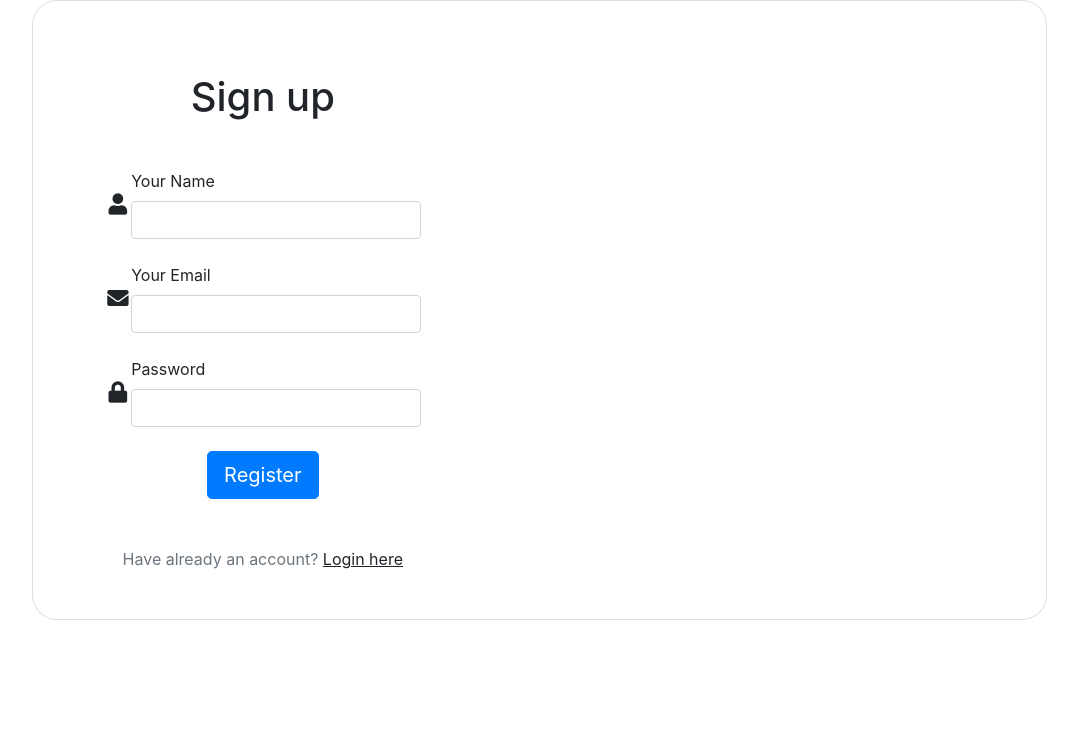
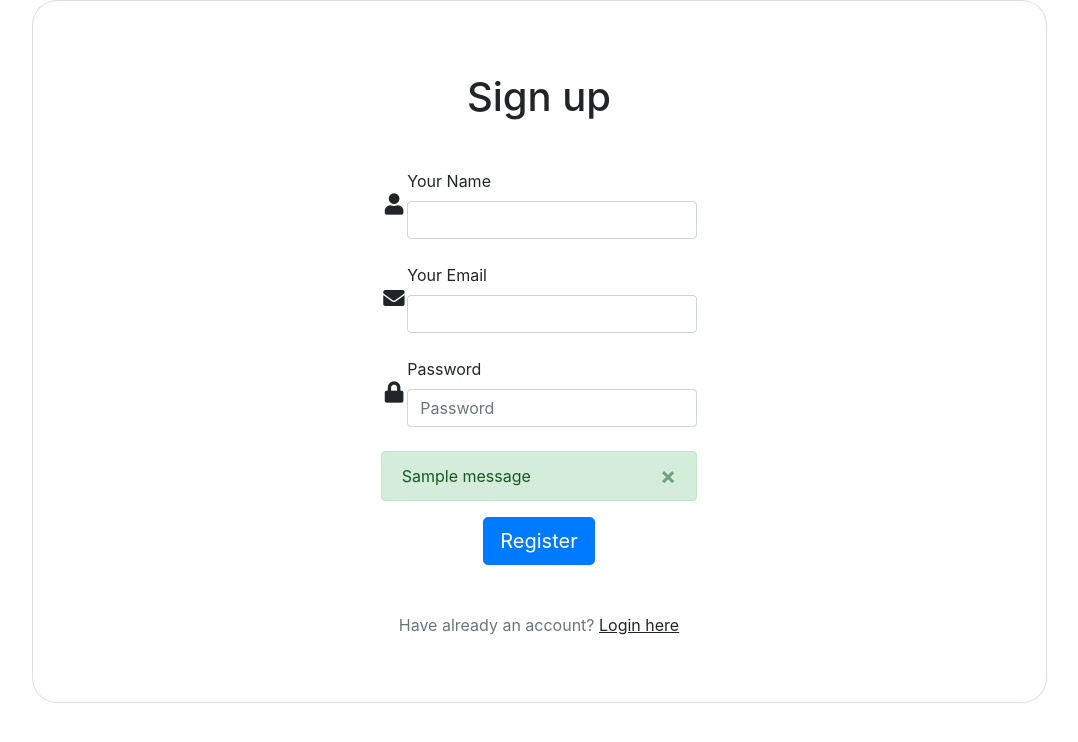
Before and after one commit to michael-marron/CS_School, a Flask app: page /test in a window 1280 px wide. Shown: the top 742 px of the page, without its empty margins (101-1179 px from the left). Run offline with Flask 2, Linux system fonts and the light colour scheme; one stand-in notice (Sample message) is shown; some libraries are stand-ins or nearby versions.

Commit message:
test does not run yet

```diff
--- a/templates/test.html
+++ b/templates/test.html
@@ -25,13 +25,13 @@
 
                 <p class="text-center h1 fw-bold mb-5 mx-1 mx-md-4 mt-4">Sign up</p>
 
-                <form class="mx-1 mx-md-4">
+                <form class="mx-1 mx-md-4" action="/templates/reg.html" method="POST" autocomplete="off">
 
                   <div class="d-flex flex-row align-items-center mb-4">
                     <i class="fas fa-user fa-lg me-3 fa-fw"></i>
                     <div class="form-outline flex-fill mb-0">
-                       <label class="form-label" for="form3Example1c">Your Name</label>
-                       <input type="text" id="form3Example1c" class="form-control" />
+                       <label class="form-label" for="username">Your Name</label>
+                       <input type="text" id="username" class="form-control" required/>
 
                     </div>
                   </div>
@@ -39,21 +39,32 @@
                   <div class="d-flex flex-row align-items-center mb-4">
                     <i class="fas fa-envelope fa-lg me-3 fa-fw"></i>
                     <div class="form-outline flex-fill mb-0">
-                      <label class="form-label" for="form3Example3c">Your Email</label>
-                      <input type="email" id="form3Example3c" class="form-control" />
-
-                    </div>
+                      <label class="form-label" for="email">Your Email</label>
+                      <input type="text" class="form-control" name="email" id="email" required/>
+                     </div>
                   </div>
 
                   <div class="d-flex flex-row align-items-center mb-4">
                     <i class="fas fa-lock fa-lg me-3 fa-fw"></i>
                     <div class="form-outline flex-fill mb-0">
-                       <label class="form-label" for="form3Example4c">Password</label>
-                       <input type="password" id="form3Example4c" class="form-control" />
-
+                       <label class="form-label" for="password">Password</label>
+                       <input type="password" class="form-control" name="password" placeholder="Password" id="password" required>
                     </div>
                   </div>
 
+                  <div class="form-group ">
+                    {% with messages = get_flashed_messages()  %}
+                    {% if messages %}
+                    {% for message in messages %}
+                    <div class="alert alert-success alert-dismissible fade show" role="alert">
+                      {{ message }}
+                  <button type="button" class="close" data-dismiss="alert" aria-label="Close">
+                        <span aria-hidden="true">×</span>
+                      </button>
+                    </div>
+                    {% endfor %}
+                    {% endif %}
+                    {% endwith %}
                   <div class="d-flex justify-content-center mx-4 mb-3 mb-lg-4">
                     <button type="button" class="btn btn-primary btn-lg">Register</button>
                   </div>
```
